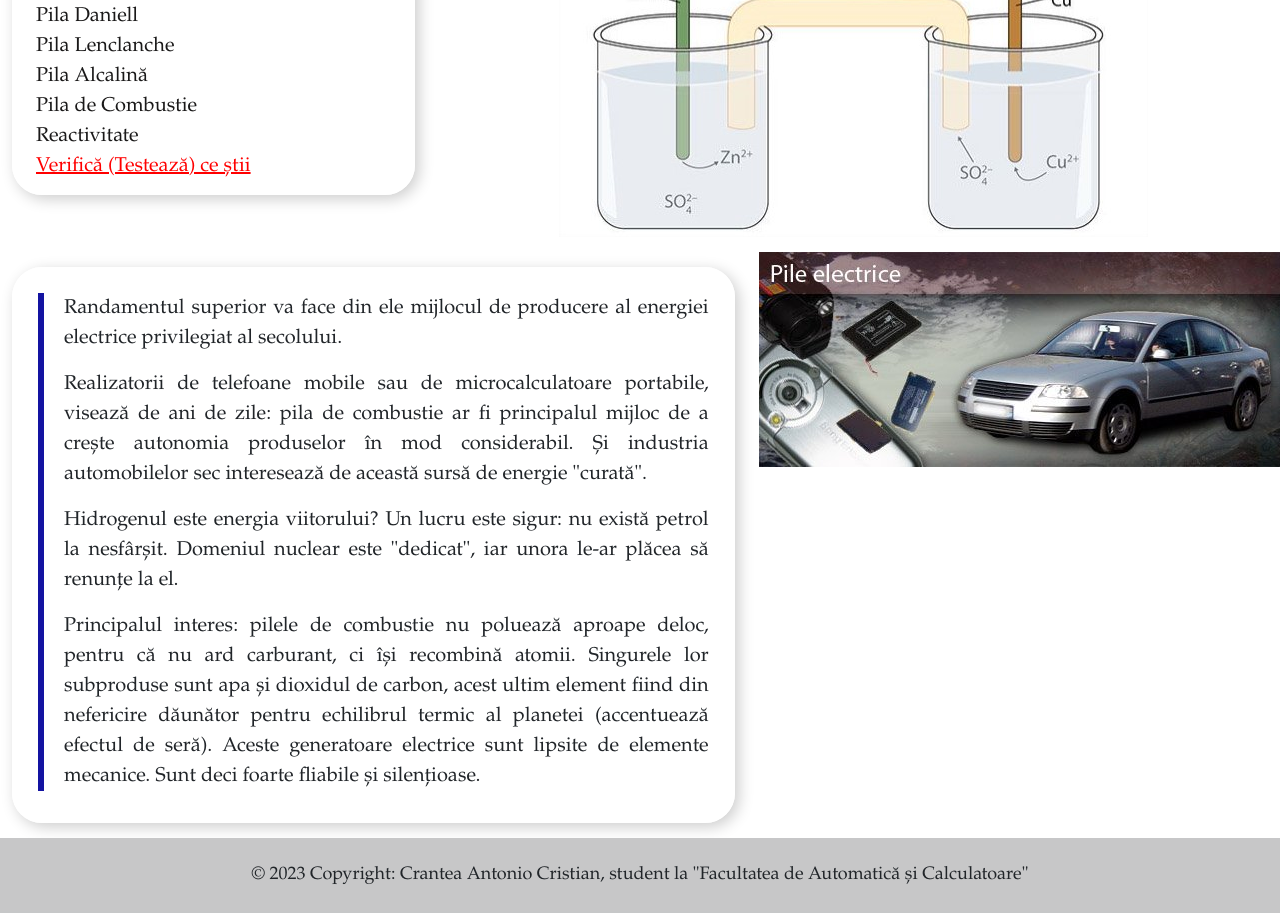
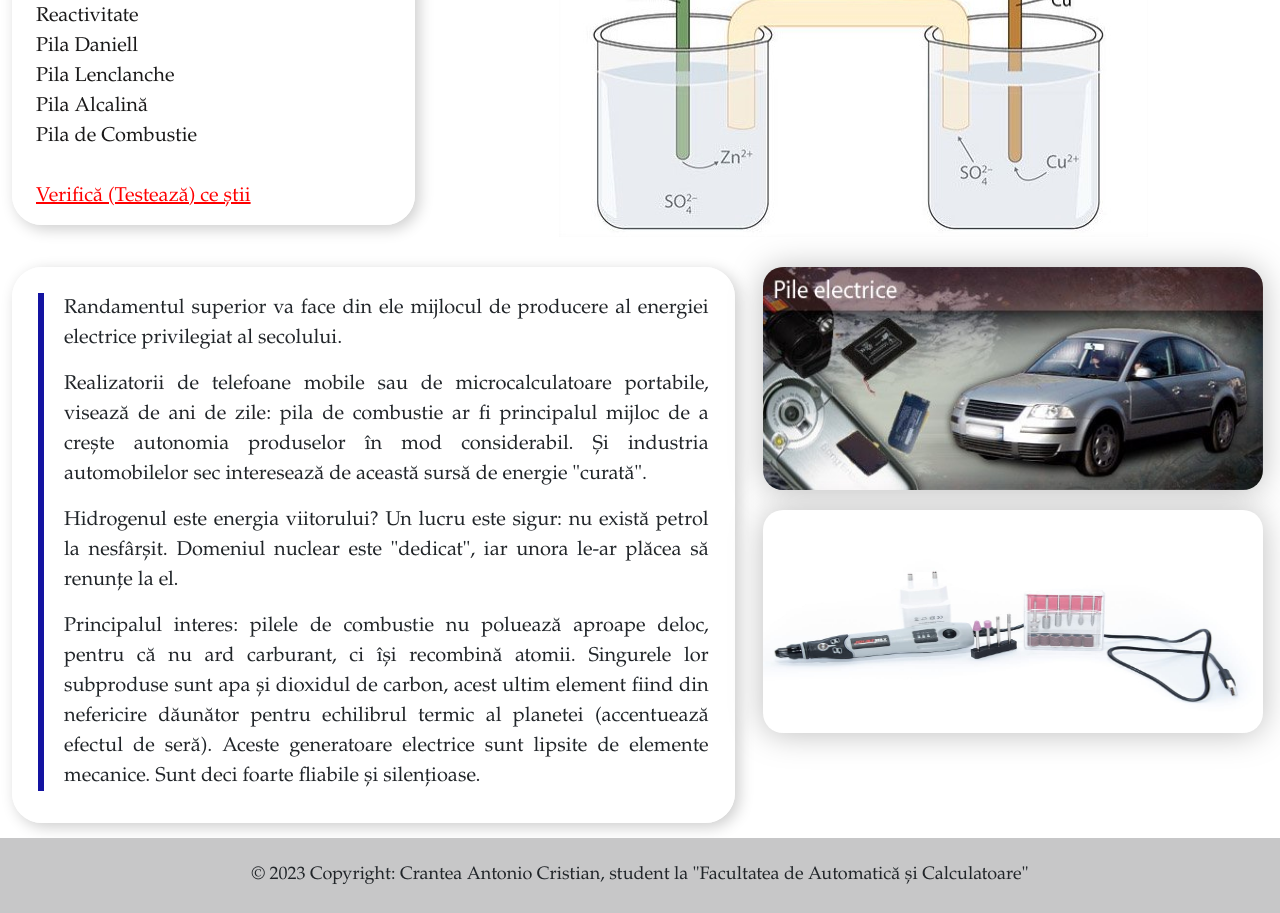
Before and after one commit to AntonioCC147/Chemistry-App, a React (Create React App) app in the folder frontend/: page / in a window 1280 px wide. Shown: the part 360-1273 px from the top of the page. Built offline with nearby package versions, Linux system fonts and the light colour scheme.

Commit message:
Added new images and restructurate the navbar

```diff
--- a/frontend/src/App.js
+++ b/frontend/src/App.js
@@ -1,25 +1,22 @@
-import './App.css';
 import { BrowserRouter as Router, Routes, Route } from "react-router-dom";
 
 import Row from 'react-bootstrap/Row';
 import Col from 'react-bootstrap/Col';
 
-//Images
 import Logo from './assets/images/Logo.png';
 
-//Pages
+import './App.css';
 import Acasa from "./components/home/home";
-import ElemGalv from './components/elemGalv/elemGalv';
 import How from './components/how/how';
 import ClasApp from './components/clasifApp/clasifApp';
-import Testeaza from './components/testeaza/testeaza';
+import ElemGalv from './components/elemGalv/elemGalv';
+import Reactivitate from './components/reactivitate/reactivitate';
 import Acumulatori from './components/acumulatori/acumulatori';
 import PilaDaniell from './components/pile/pilaDanniel';
 import PilaLenclanche from './components/pile/pilaLenclanche';
 import PilaAlcalina from './components/pile/pilaAlcalina';
 import PilaCombustie from './components/pile/pilaCombustie';
-import Reactivitate from './components/reactivitate/reactivitate';
-
+import Testeaza from './components/testeaza/testeaza';
 import Footer from './components/footer/footer';
 
 function App() {
@@ -39,16 +36,16 @@ function App() {
       <Router>
         <Routes>
           <Route exact path="/" element={<Acasa/>}></Route>
-          <Route path="/elementulgalvanic" element={<ElemGalv/>}></Route>
           <Route path="/how" element={<How/>}></Route>
           <Route path="/clasapp" element={<ClasApp/>}></Route>
-          <Route path="/testeaza" element={<Testeaza/>}></Route>
+          <Route path="/elementulgalvanic" element={<ElemGalv/>}></Route>
           <Route path="/acumulatori" element={<Acumulatori/>}></Route>
+          <Route path="/reactivitate" element={<Reactivitate/>}></Route>
           <Route path="/piladaniell" element={<PilaDaniell/>}></Route>
           <Route path="/pilalenclanche" element={<PilaLenclanche/>}></Route>
           <Route path="/pilaalcalina" element={<PilaAlcalina/>}></Route>
           <Route path="/pilacombustie" element={<PilaCombustie/>}></Route>
-          <Route path="/reactivitate" element={<Reactivitate/>}></Route>
+          <Route path="/testeaza" element={<Testeaza/>}></Route>
         </Routes>
       </Router>
       <Footer />
--- a/frontend/src/components/home/home.css
+++ b/frontend/src/components/home/home.css
@@ -64,6 +64,16 @@
     color: rgb(26, 25, 25);
 }
 
+.img-fix-home {
+    width: 500px;
+    height: 223px;
+
+    margin: 15px 0px 5px 0px;
+    border-radius: 20px;
+
+    filter: drop-shadow(0 1px 16px #bdbdbd);
+}
+
 .img-fix {
     width: auto;
     height: auto;
--- a/frontend/src/components/home/home.js
+++ b/frontend/src/components/home/home.js
@@ -3,8 +3,9 @@ import Row from 'react-bootstrap/Row';
 import Col from 'react-bootstrap/Col';
 
 //Images
-import PileE from '../../assets/images/PileElectrice.jpg';
-import Introd from '../../assets/images/Introducere.jpg';
+import PileE1 from '../../assets/images/PileElectrice.jpg';
+import PileE2 from '../../assets/images/PileE2.jpg';
+import PileE3 from '../../assets/images/PileE3.jpg';
 
 //Pages
 import './home.css';
@@ -21,14 +22,13 @@ export default function Home() {
                         <Navbar />
                     </Col>
                     <Col sm={8} className="text-center">
-                        <img className="img-fix" src={PileE} alt="Pile Electrice"/>
+                        <img className="img-fix" src={PileE1} alt="Pile Electrice 1"/>
                     </Col>
                 </Row>
 			    <Row>
                     <Col sm={7}>
                         <InfoBox information={
                             <>
-
                                 <p>Randamentul superior va face din ele mijlocul de producere al energiei electrice privilegiat al secolului.</p>
                                 <p>Realizatorii de telefoane mobile sau de microcalculatoare portabile, visează de ani de zile:
                                     pila de combustie ar fi principalul mijloc de a crește autonomia produselor în mod considerabil. Și industria
@@ -46,7 +46,12 @@ export default function Home() {
                         }/>
                         </Col>
                         <Col sm={5}>
-                            <div className="text-center"><img src={Introd} alt="Introducere"/></div>
+                            <Row>
+                                <div className="text-center"><img className="img-fix-home" src={PileE2} alt="Pile Electrice 2"/></div>
+                            </Row>
+                            <Row>
+                                <div className="text-center"><img className="img-fix-home" src={PileE3} alt="Pile Electrice 3"/></div>
+                            </Row>
                         </Col>
 			    </Row>
             </Container>
--- a/frontend/src/components/navbar/navbar.js
+++ b/frontend/src/components/navbar/navbar.js
@@ -8,15 +8,15 @@ export default function Navbar() {
             <p className="cuprins-title">Cuprins</p>
             <div className="cuprins-text">
                 <Link to="/" style={{ color: 'inherit', textDecoration: 'none' }}>Acasă</Link><br/>
-                <Link to="/elementulgalvanic" style={{ color: 'inherit', textDecoration: 'none' }}>Elementul Galvanic</Link><br/>
                 <Link to="/how" style={{ color: 'inherit', textDecoration: 'none' }}>Cum funcționează?</Link><br/>
                 <Link to="/clasapp" style={{ color: 'inherit', textDecoration: 'none' }}>Clasificare și Aplicații</Link><br/>
+                <Link to="/elementulgalvanic" style={{ color: 'inherit', textDecoration: 'none' }}>Elementul Galvanic</Link><br/>
                 <Link to="/acumulatori" style={{ color: 'inherit', textDecoration: 'none' }}>Acumulatori</Link><br/>
+                <Link to="/reactivitate" style={{ color: 'inherit', textDecoration: 'none' }}>Reactivitate</Link><br/>
                 <Link to="/piladaniell" style={{ color: 'inherit', textDecoration: 'none' }}>Pila Daniell</Link><br/>
                 <Link to="/pilalenclanche" style={{ color: 'inherit', textDecoration: 'none' }}>Pila Lenclanche</Link><br/>
                 <Link to="/pilaalcalina" style={{ color: 'inherit', textDecoration: 'none' }}>Pila Alcalină</Link><br/>
-                <Link to="/pilacombustie" style={{ color: 'inherit', textDecoration: 'none' }}>Pila de Combustie</Link><br/>
-                <Link to="/reactivitate" style={{ color: 'inherit', textDecoration: 'none' }}>Reactivitate</Link><br/>
+                <Link to="/pilacombustie" style={{ color: 'inherit', textDecoration: 'none' }}>Pila de Combustie</Link><br/><br/>
                 <Link to="/testeaza" style={{ color: 'red'}}>Verifică (Testează) ce știi</Link>
             </div>
         </div>
--- a/frontend/src/components/pile/pilaAlcalina.js
+++ b/frontend/src/components/pile/pilaAlcalina.js
@@ -23,11 +23,11 @@ export default function PilaAlcalina() {
                                 <div className="text-center">
                                     <img className="img-fix" src={PilaA} alt="Pila Alcalina"/>
                                 </div>
-                                <p className="cuprins-title">Pila voltaică (Wentston):</p>
+                                <p className="cuprins-title">Pila Voltaică (Wentston):</p>
                                 <p>Pila voltaica standard, numita pila Wentston, a folosit la definirea voltului ca unitate de masura.
                                     Aceasta are poli din amalgam de cadmiu si sulfat de mercur si ca electrolit sulfat de cadmiu.
                                 </p>
-                                <p className="cuprins-title">Bateria cu mercur:</p>
+                                <p className="cuprins-title">Bateria cu Mercur:</p>
                                 <p>O alta pila galvanica folosita pe scara larga este bateria cu mercur. Poate lua forma unui disc mic si plat
                                     si este folosita în aceasta forma în aparate pentru auz, celule fotoelectrice si ceasuri de mana electrice.
                                     Electrodul negativ este din zinc, cel pozitiv din oxid de mercur, iar electrolitul este o solutie de hidroxid
```
Also changed, not shown: frontend/src/assets/images/PileE2.jpg (renamed from frontend/src/assets/images/Introducere.jpg), frontend/src/assets/images/PileE3.jpg (added).
